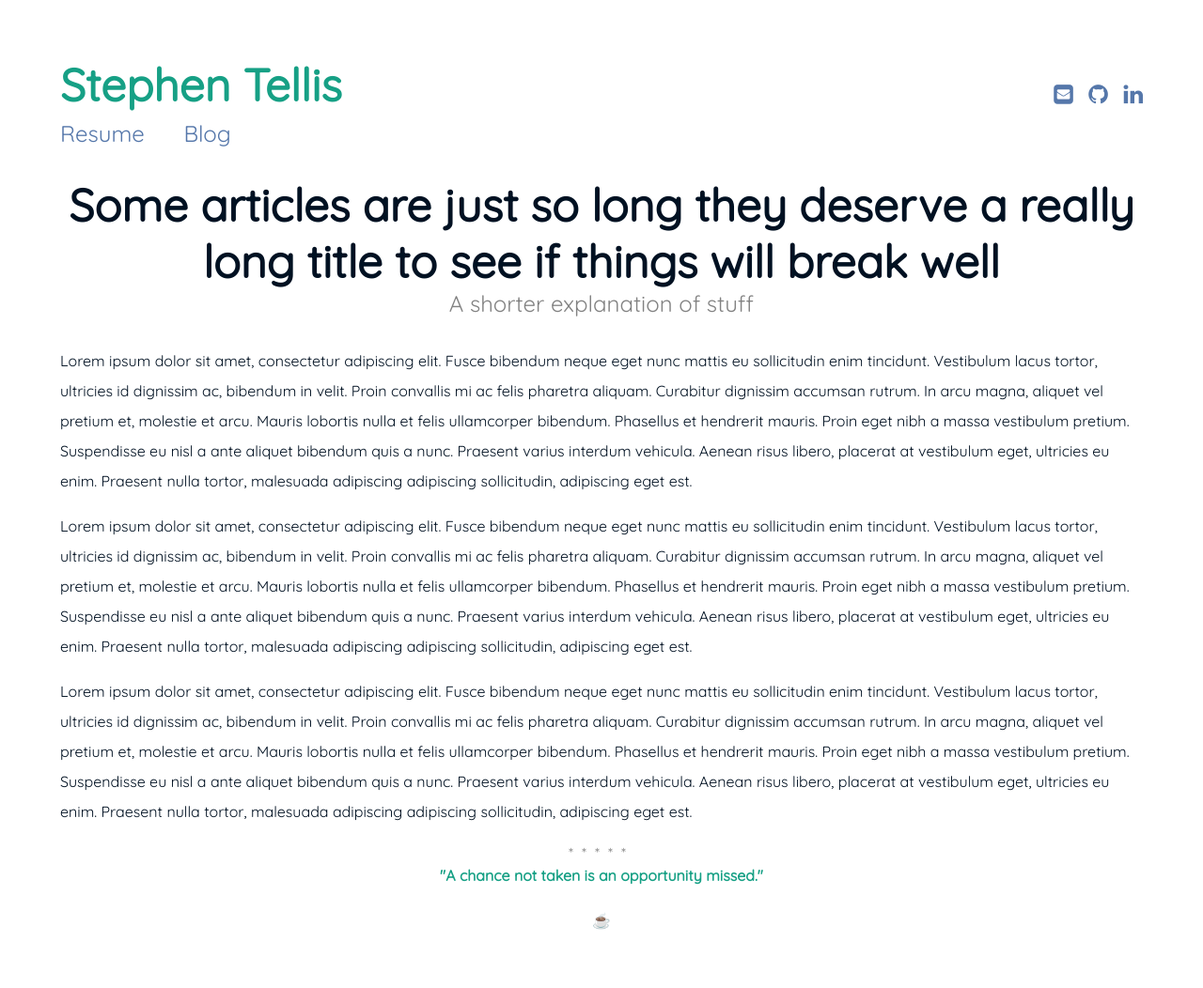
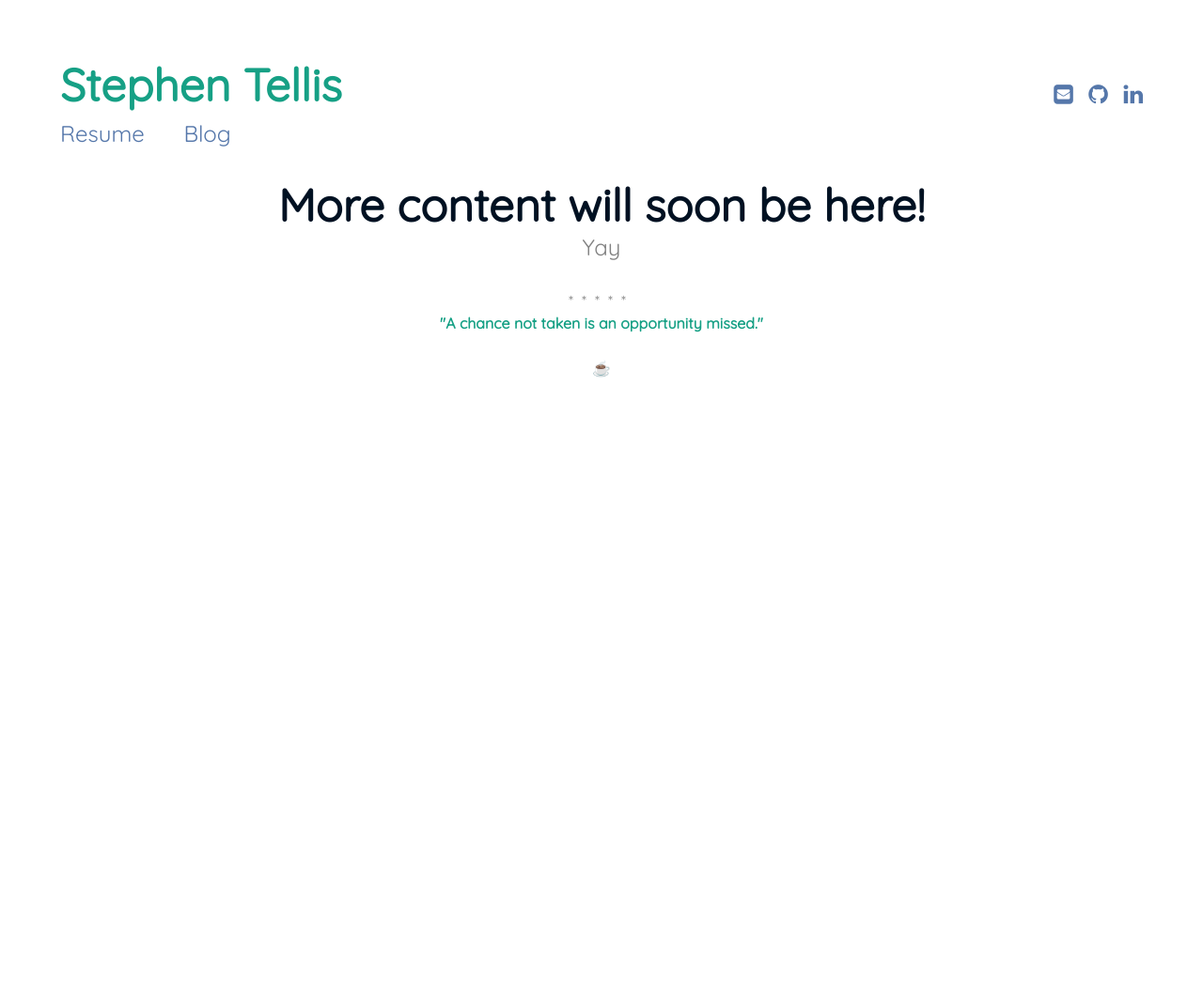
Before and after one commit to Stephen-Tellis/home, a Jekyll site: the page built from _posts/2016-05-20-super-long-article.md, in a window 1280 px wide. Shown: the whole page at 94% size. Built offline with Jekyll 4.4.1, drawn with Linux system fonts in a browser that asks for light colours; after the commit the page ends 900 px from its top, so only the background shows below that.

Commit message:
Update 2016-05-20-super-long-article.md

```diff
--- a/_posts/2016-05-20-super-long-article.md
+++ b/_posts/2016-05-20-super-long-article.md
@@ -1,13 +1,7 @@
 ---
 layout: page
-title:  "Some articles are just so long they deserve a really long title to see if things will break well"
-subtitle: "A shorter explanation of stuff"
-date:   2016-05-20 21:21:21 +0530
+title:  "More content will soon be here!"
+subtitle: "Yay"
+date:   2020-06-24 21:21:21 +0530
 categories: misc
 ---
-
-Lorem ipsum dolor sit amet, consectetur adipiscing elit. Fusce bibendum neque eget nunc mattis eu sollicitudin enim tincidunt. Vestibulum lacus tortor, ultricies id dignissim ac, bibendum in velit. Proin convallis mi ac felis pharetra aliquam. Curabitur dignissim accumsan rutrum. In arcu magna, aliquet vel pretium et, molestie et arcu. Mauris lobortis nulla et felis ullamcorper bibendum. Phasellus et hendrerit mauris. Proin eget nibh a massa vestibulum pretium. Suspendisse eu nisl a ante aliquet bibendum quis a nunc. Praesent varius interdum vehicula. Aenean risus libero, placerat at vestibulum eget, ultricies eu enim. Praesent nulla tortor, malesuada adipiscing adipiscing sollicitudin, adipiscing eget est.
-
-Lorem ipsum dolor sit amet, consectetur adipiscing elit. Fusce bibendum neque eget nunc mattis eu sollicitudin enim tincidunt. Vestibulum lacus tortor, ultricies id dignissim ac, bibendum in velit. Proin convallis mi ac felis pharetra aliquam. Curabitur dignissim accumsan rutrum. In arcu magna, aliquet vel pretium et, molestie et arcu. Mauris lobortis nulla et felis ullamcorper bibendum. Phasellus et hendrerit mauris. Proin eget nibh a massa vestibulum pretium. Suspendisse eu nisl a ante aliquet bibendum quis a nunc. Praesent varius interdum vehicula. Aenean risus libero, placerat at vestibulum eget, ultricies eu enim. Praesent nulla tortor, malesuada adipiscing adipiscing sollicitudin, adipiscing eget est.
-
-Lorem ipsum dolor sit amet, consectetur adipiscing elit. Fusce bibendum neque eget nunc mattis eu sollicitudin enim tincidunt. Vestibulum lacus tortor, ultricies id dignissim ac, bibendum in velit. Proin convallis mi ac felis pharetra aliquam. Curabitur dignissim accumsan rutrum. In arcu magna, aliquet vel pretium et, molestie et arcu. Mauris lobortis nulla et felis ullamcorper bibendum. Phasellus et hendrerit mauris. Proin eget nibh a massa vestibulum pretium. Suspendisse eu nisl a ante aliquet bibendum quis a nunc. Praesent varius interdum vehicula. Aenean risus libero, placerat at vestibulum eget, ultricies eu enim. Praesent nulla tortor, malesuada adipiscing adipiscing sollicitudin, adipiscing eget est.
```
